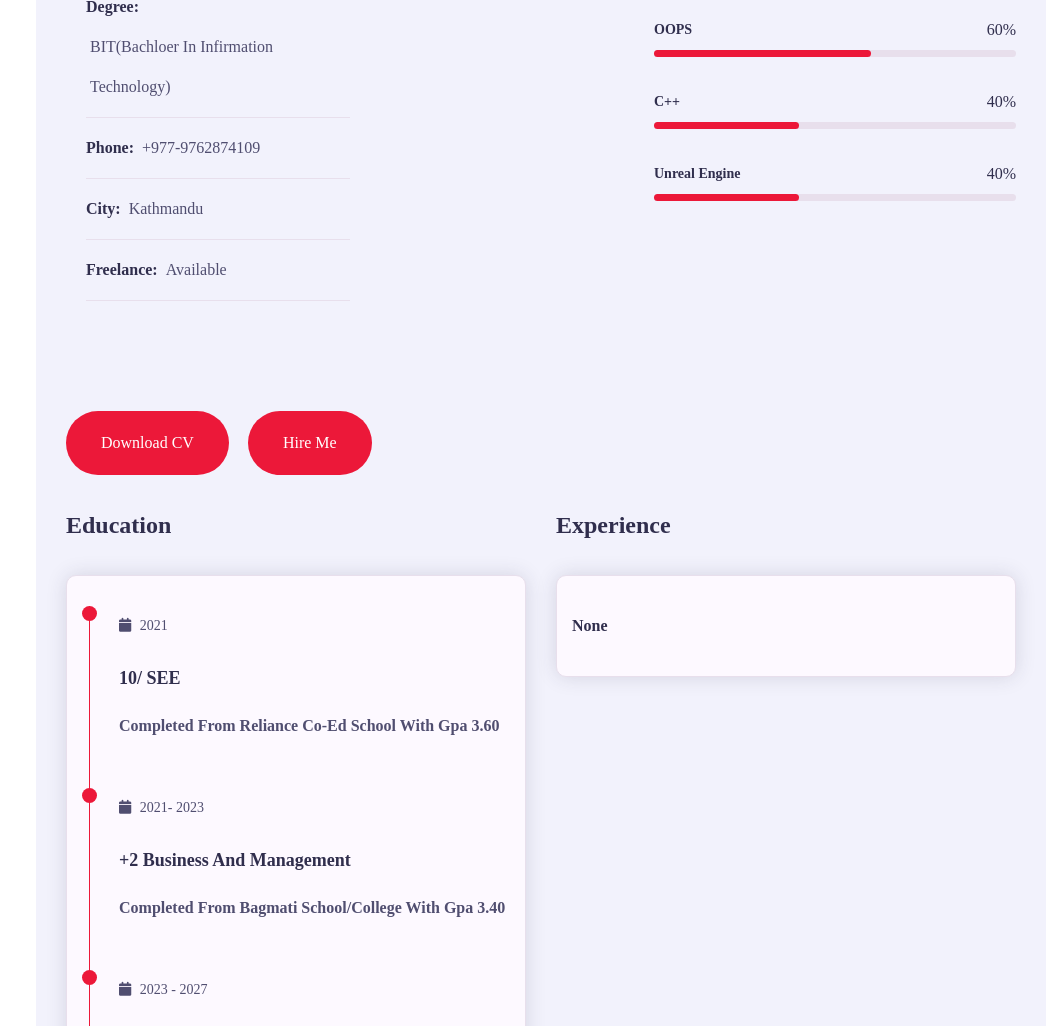
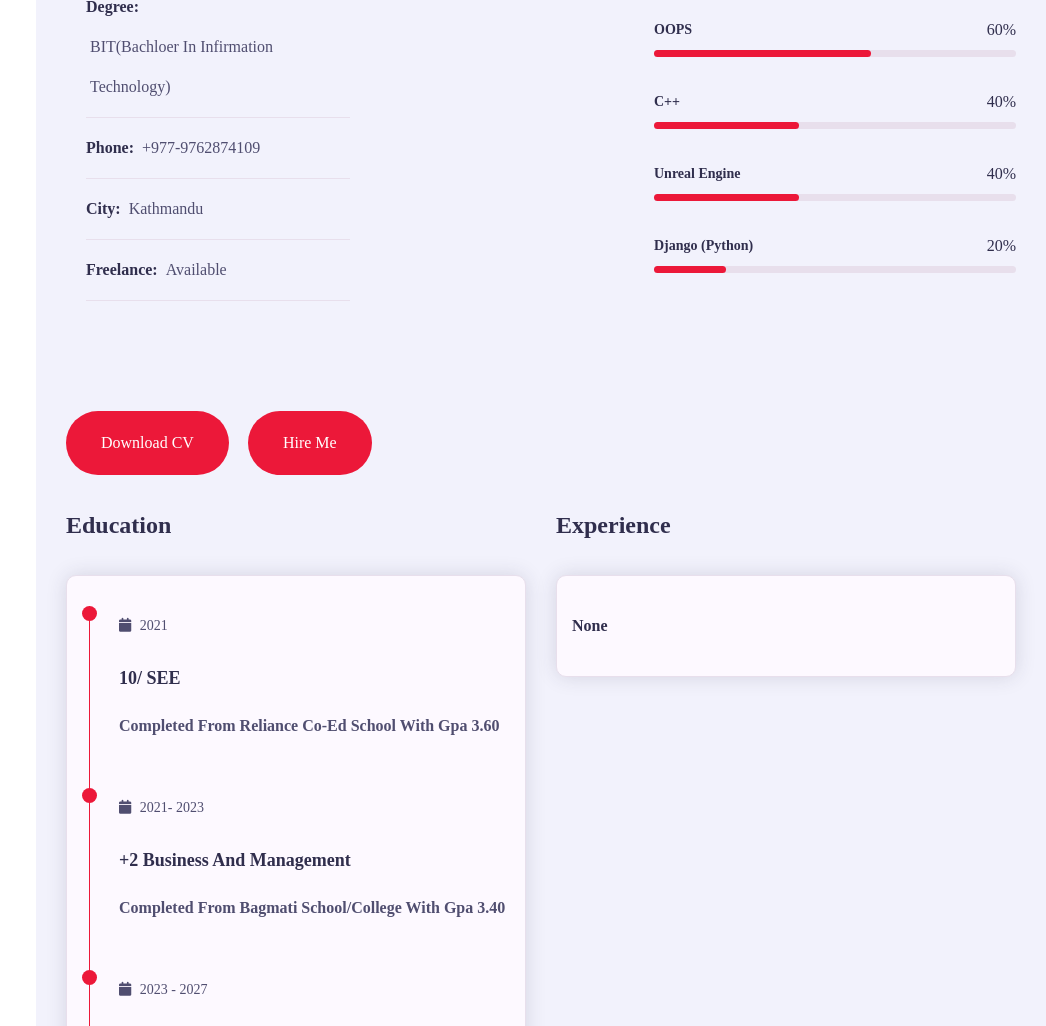
Before and after one commit to suzzan04/portfolio, a plain HTML site: page index.html in a window 1280 px wide. Shown: the part 1431-2457 px from the top of the page, without its empty margins (234-1280 px from the left). Drawn offline with nearby package versions, Linux system fonts and the light colour scheme; a web font is replaced by a local one.

Commit message:
skill-added

```diff
--- a/index.html
+++ b/index.html
@@ -147,6 +147,8 @@
 
 
 
+
+
                                     <div class="skill-item padd-15">
 
                                         <h5 class="skill">C</h5>
@@ -193,6 +195,18 @@
                                             <div class="skill-percent">40%</div>
                                         </div>
                                     </div>
+
+
+                                    <div class="skill-item padd-15">
+
+                                        <h5 class="skill">Django (Python)</h5>
+                                        <div class="progress">
+                                            <div class="progress-in" style="width: 20%;"> </div>
+                                            <div class="skill-percent">20%</div>
+                                        </div>
+                                    </div>
+
+
 
                                     </div>
                                 </div>
```
